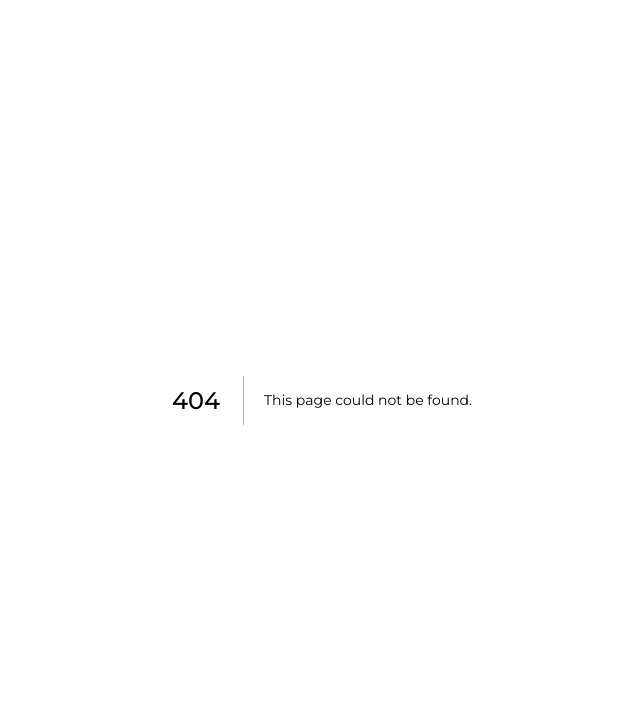
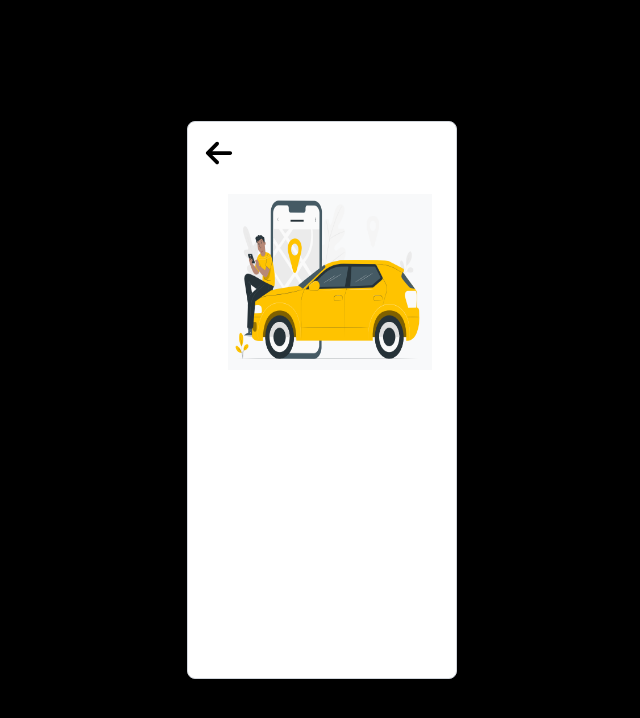
Before and after one commit to tabishkhan03/Quicktaxi-Phase1, a Next.js app: page /getstarted-driver/createAccount in a window 1280 px wide. Before the commit this address had no page. Shown: the top 718 px of the page, without its empty margins (318-958 px from the left). Built offline with nearby package versions, Linux system fonts and the light colour scheme.

Commit message:
Some work on the second page

```diff
--- a/src/app/components/PrevPage.jsx
+++ b/src/app/components/PrevPage.jsx
@@ -7,7 +7,7 @@ const PrevPage = ({ name, link }) => {
     <>
       <Link
         href={link}
-        className="w-full p-4 absolute top-0 left-0 flex flex-row gap-x-2"
+        className="w-fit p-4 absolute top-0 left-0 flex flex-row gap-x-2"
       >
         <FaArrowLeft className="text-black sm:text-3xl text-4xl" />
         <span className="text-sm sm:text-base text-gray-600 mt-1 font-semibold">
--- /dev/null
+++ b/src/app/getstarted-driver/createAccount/page.jsx
@@ -0,0 +1,20 @@
+import React from "react";
+import { PrevPage } from "../../components";
+const page = () => {
+  return (
+    <>
+      <div className="flex items-center justify-center min-h-screen bg-black">
+        <div className="w-full sm:w-[71.6mm] min-h-screen sm:min-h-[147.6mm] max-h-screen sm:max-h-[147.6mm] bg-[rgb(var(--foreground-rgb))] text-black border border-gray-300 bg-white rounded-lg shadow-lg overflow-hidden relative flex flex-col items-center justify-between sm:p-8 p-6 ">
+          <PrevPage name={""} link={"/getstarted-driver"} />
+          <img
+            src="/driver/create-account.PNG"
+            attribute="Create Acccount"
+            className="w-full sm:h-44 h-48 mt-10 ml-4"
+          />
+        </div>
+      </div>
+    </>
+  );
+};
+
+export default page;
--- a/src/app/getstarted-driver/page.jsx
+++ b/src/app/getstarted-driver/page.jsx
@@ -29,7 +29,7 @@ const page = () => {
           </div>
           <div className="w-full flex justify-end">
             <Link
-              href="/"
+              href="/getstarted-driver/createAccount"
               className="flex flex-row gap-2 bg-yellow-400 text-black hover:bg-yellow-500 rounded-3xl sm:w-3/4 w-fit h-8 text-center py-1 px-2 justify-between"
             >
               <span>Get Started</span>
```
Also changed, not shown: public/driver/create-account.PNG (added).
